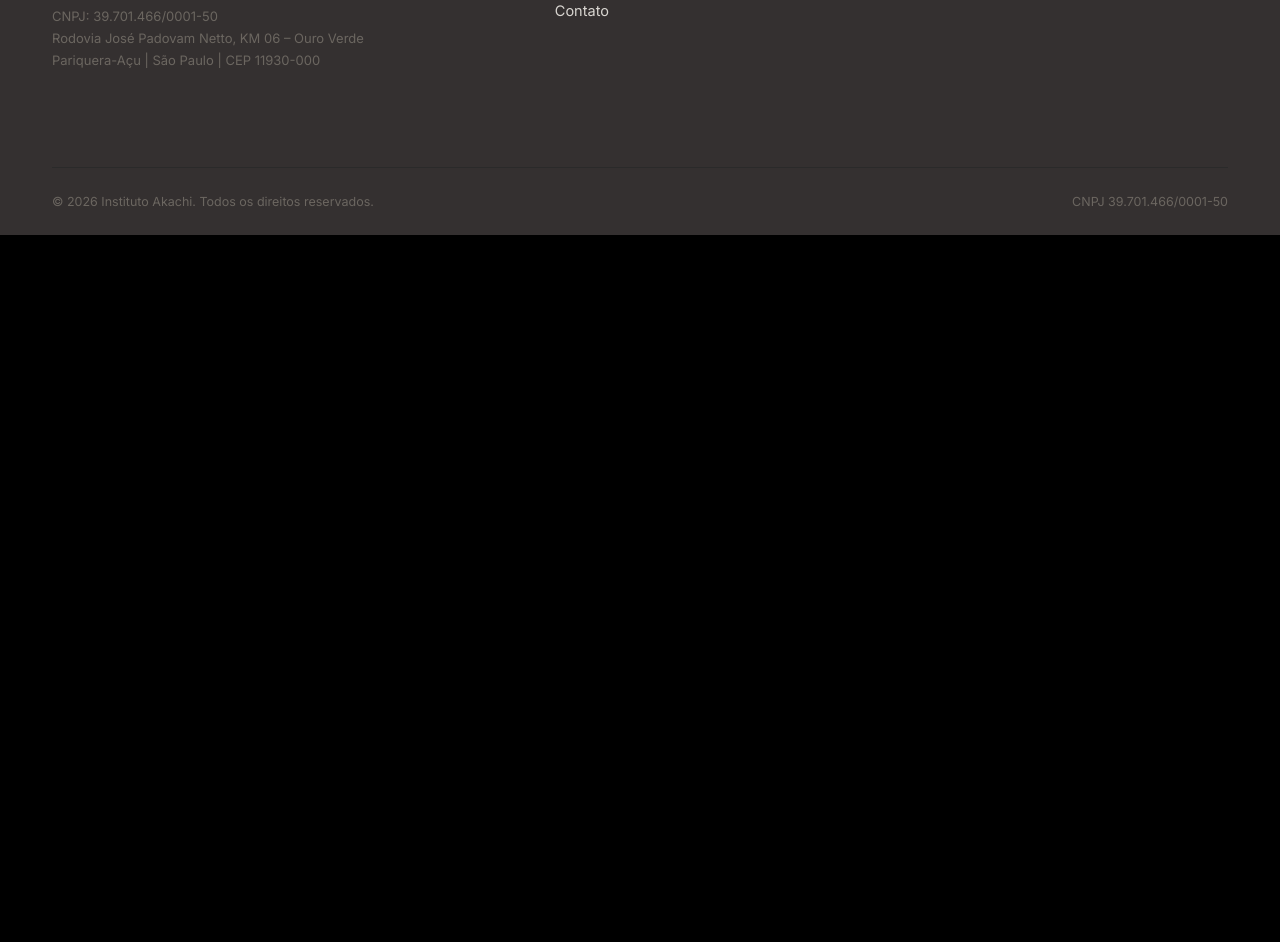
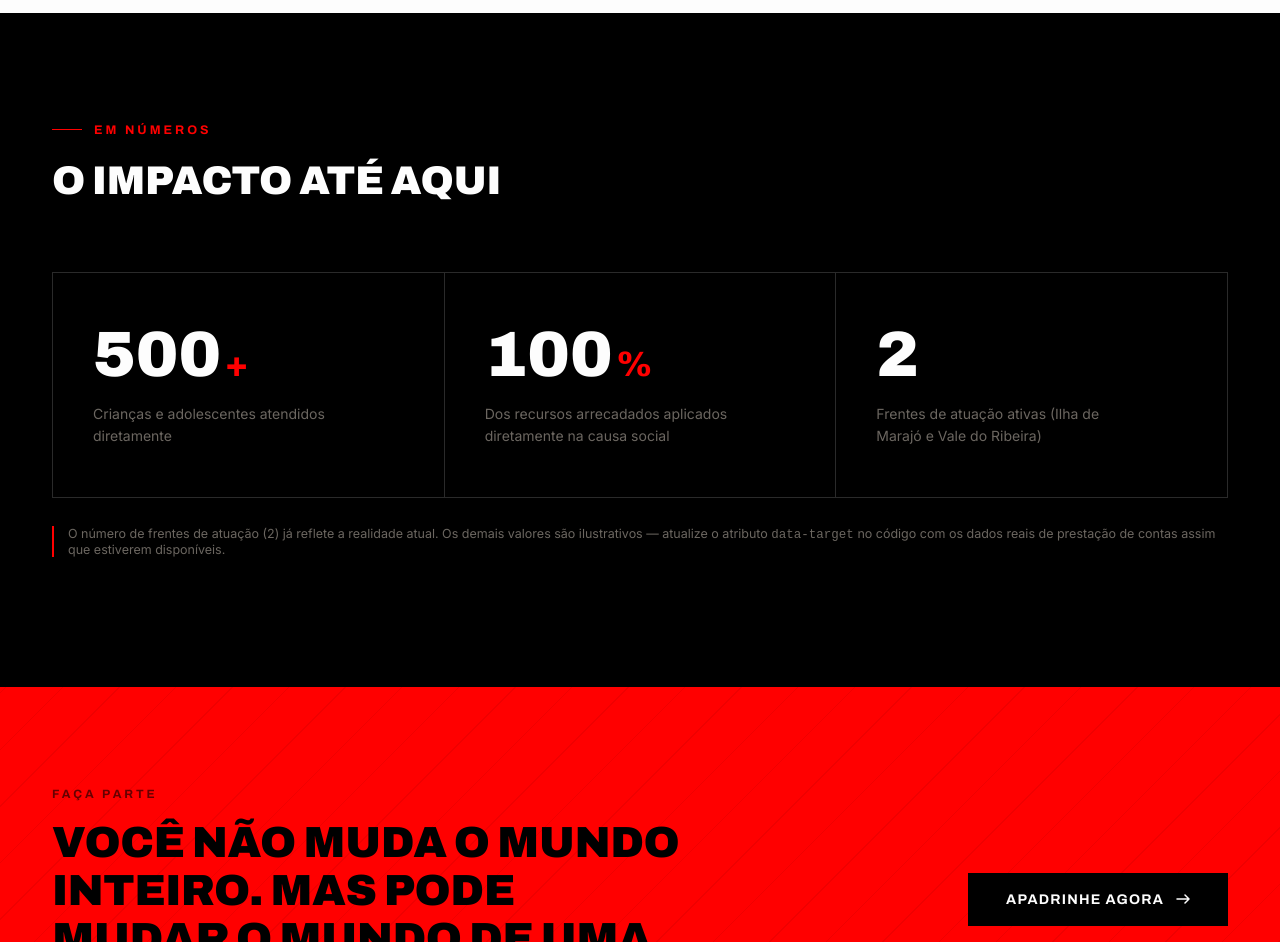
Before and after one commit to Lczin699/FielAtleta2.0, a plain HTML site: page transparencia.html in a window 1280 px wide. Shown: the part 885-1827 px from the top of the page. Before the commit the page ends 1120 px from the top, so only its background shows below. Drawn offline with Linux system fonts and the light colour scheme.

Commit message:
Pagina transparencia

```diff
--- a/css/styles.css
+++ b/css/styles.css
@@ -1165,3 +1165,73 @@
   margin-top: 18px;
   max-width: 560px;
 }
+
+/* ================= TRANSPARÊNCIA — CONTADORES ================= */
+.counters{
+  background: var(--black);
+  padding: 110px 0 130px;
+}
+
+.counters-head{
+  max-width: 620px;
+  margin-bottom: 70px;
+}
+
+.counters-head h2{
+  font-family: 'Archivo', sans-serif;
+  font-weight: 900;
+  font-size: clamp(28px, 3.2vw, 40px);
+  text-transform: uppercase;
+  letter-spacing: -0.3px;
+  margin-top: 18px;
+}
+
+.counter-grid{
+  display: grid;
+  grid-template-columns: repeat(3, 1fr);
+  gap: 1px;
+  background: var(--gray-line);
+  border: 1px solid var(--gray-line);
+}
+
+.counter{
+  background: var(--black);
+  padding: 50px 40px;
+  text-align: left;
+}
+
+.counter .value{
+  font-family: 'Archivo', sans-serif;
+  font-weight: 900;
+  font-size: clamp(44px, 5vw, 64px);
+  color: var(--white);
+  line-height: 1;
+  display: flex;
+  align-items: baseline;
+  gap: 4px;
+}
+
+.counter .value .suffix{
+  color: var(--red);
+  font-size: 0.55em;
+}
+
+.counter .label{
+  margin-top: 16px;
+  font-size: 14px;
+  color: var(--gray-mid);
+  line-height: 1.6;
+  max-width: 260px;
+}
+
+.counters-note{
+  margin-top: 28px;
+  font-size: 12.5px;
+  color: var(--gray-mid);
+  border-left: 2px solid var(--red);
+  padding-left: 14px;
+}
+
+@media (max-width: 860px){
+  .counter-grid{ grid-template-columns: 1fr; }
+}
--- a/transparencia.html
+++ b/transparencia.html
@@ -3,7 +3,8 @@
 <head>
 <meta charset="UTF-8">
 <meta name="viewport" content="width=device-width, initial-scale=1.0">
-<title>Transparência — Fiel Atleta</title>
+<title>Transparência — Instituto Akachi</title>
+<meta name="description" content="No Instituto Akachi, a transparência é um dos pilares fundamentais que direciona todas as nossas atividades.">
 <link rel="preconnect" href="https://fonts.googleapis.com">
 <link rel="preconnect" href="https://fonts.gstatic.com" crossorigin>
 <link href="https://fonts.googleapis.com/css2?family=Archivo:wght@500;700;900&family=Inter:wght@400;500;600&family=Newsreader:ital,wght@0,400;1,400;1,500&display=swap" rel="stylesheet">
@@ -22,7 +23,7 @@
         <li><a href="index.html">Home</a></li>
         <li><a href="quem-somos.html">Quem Somos</a></li>
         <li><a href="o-que-fazemos.html">O que Fazemos</a></li>
-        <li><a href="contato.html">Contato</a></li>
+        <li><a href="Contato.html">Contato</a></li>
       </ul>
       <a href="https://akachi.colabore.org/mudeofuturo/single_step" target="_blank" rel="noopener" class="btn-cta">Apadrinhe</a>
       <button class="burger" id="burgerBtn" aria-label="Abrir menu">
@@ -32,12 +33,76 @@
   </div>
 </header>
 
-<section class="soon">
+<section class="page-banner has-photo" style="background-image:url('assets/Imagem teste.jpeg')">
   <div class="wrap">
     <div class="about-eyebrow">Transparência</div>
-    <h2>Página em construção</h2>
-    <p>Estamos organizando nossos relatórios de prestação de contas e balanços para publicar aqui em breve. Enquanto isso, fale com a gente pra saber mais sobre como usamos cada contribuição.</p>
-    <a href="contato.html" class="btn-dark">Entrar em contato</a>
+    <h1>Compromisso que se mostra em números</h1>
+  </div>
+</section>
+
+<section class="content-section">
+  <div class="wrap content-grid">
+    <div class="content-side">
+      <div class="about-eyebrow">Nosso compromisso</div>
+      <h2>Um pilar, não um discurso</h2>
+    </div>
+    <div class="content-body">
+      <p class="lead">
+        No Fiel Atleta, a <b>transparência é um dos pilares fundamentais</b>
+        que direciona todas as nossas atividades.
+      </p>
+      <p>
+        É o ponto de partida para a atuação de cada membro da equipe. Nesse
+        sentido, os relatórios de transparência são uma expressão
+        <b>concreta desse compromisso</b>, tanto no âmbito interno quanto nas
+        relações com nossos associados, colaboradores e demais partes
+        interessadas.
+      </p>
+    </div>
+  </div>
+</section>
+
+<section class="counters">
+  <div class="wrap">
+    <div class="counters-head">
+      <div class="about-eyebrow">Em números</div>
+      <h2>O impacto até aqui</h2>
+    </div>
+
+    <div class="counter-grid">
+      <div class="counter">
+        <div class="value"><span class="count" data-target="500">0</span><span class="suffix">+</span></div>
+        <div class="label">Crianças e adolescentes atendidos diretamente</div>
+      </div>
+      <div class="counter">
+        <div class="value"><span class="count" data-target="100">0</span><span class="suffix">%</span></div>
+        <div class="label">Dos recursos arrecadados aplicados diretamente na causa social</div>
+      </div>
+      <div class="counter">
+        <div class="value"><span class="count" data-target="2">0</span><span class="suffix"></span></div>
+        <div class="label">Frentes de atuação ativas (Ilha de Marajó e Vale do Ribeira)</div>
+      </div>
+    </div>
+
+    <p class="counters-note">
+      O número de frentes de atuação (2) já reflete a realidade atual. Os
+      demais valores são ilustrativos — atualize o atributo <code>data-target</code>
+      no código com os dados reais de prestação de contas assim que
+      estiverem disponíveis.
+    </p>
+  </div>
+</section>
+
+<section class="donate-banner">
+  <div class="wrap donate-inner">
+    <div class="donate-copy">
+      <div class="tag">Faça parte</div>
+      <h2>Você não muda o mundo inteiro. Mas pode mudar o mundo de uma criança.</h2>
+    </div>
+    <a href="https://akachi.colabore.org/mudeofuturo/single_step" target="_blank" rel="noopener" class="btn-invert">
+      Apadrinhe agora
+      <svg width="14" height="10" viewBox="0 0 14 10" fill="none"><path d="M1 5H13M13 5L9 1M13 5L9 9" stroke="currentColor" stroke-width="1.5" stroke-linecap="round" stroke-linejoin="round"/></svg>
+    </a>
   </div>
 </section>
 
@@ -46,9 +111,9 @@
     <div class="footer-top">
       <div class="footer-brand">
         <a href="index.html" class="logo">
-      <img src="assets/Logo Fiel Atleta.png" alt="Fiel Atleta">
-      <span class="logo-wordmark"><span class="name">Fiel Atleta</span><span class="tag">Oficial</span></span>
-    </a>
+          <img src="assets/Logo Fiel Atleta.png" alt="Fiel Atleta">
+          <span class="logo-wordmark"><span class="name">Fiel Atleta</span><span class="tag">Oficial</span></span>
+        </a>
         <p>Talvez você não possa mudar o mundo inteiro. Mas pode mudar o mundo de uma criança. E isso muda tudo.</p>
         <p class="cnpj">
           CNPJ: 39.701.466/0001-50<br>
@@ -64,7 +129,7 @@
           <li><a href="quem-somos.html">Quem Somos</a></li>
           <li><a href="o-que-fazemos.html">O que Fazemos</a></li>
           <li><a href="transparencia.html">Transparência</a></li>
-          <li><a href="contato.html">Contato</a></li>
+          <li><a href="Contato.html">Contato</a></li>
         </ul>
       </div>
 
@@ -96,6 +161,38 @@
   const burger = document.getElementById('burgerBtn');
   const navLinks = document.getElementById('navLinks');
   burger.addEventListener('click', () => navLinks.classList.toggle('open'));
+
+  // Contadores animados — sobem de 0 até o valor real quando entram na tela
+  (function(){
+    const counters = document.querySelectorAll('.count');
+    if (!counters.length) return;
+
+    function animateCount(el){
+      const target = parseInt(el.dataset.target, 10) || 0;
+      const duration = 1600;
+      const start = performance.now();
+
+      function tick(now){
+        const progress = Math.min((now - start) / duration, 1);
+        const eased = 1 - Math.pow(1 - progress, 3);
+        el.textContent = Math.floor(eased * target);
+        if (progress < 1) requestAnimationFrame(tick);
+        else el.textContent = target;
+      }
+      requestAnimationFrame(tick);
+    }
+
+    const observer = new IntersectionObserver((entries) => {
+      entries.forEach(entry => {
+        if (entry.isIntersecting){
+          animateCount(entry.target);
+          observer.unobserve(entry.target);
+        }
+      });
+    }, { threshold: 0.4 });
+
+    counters.forEach(c => observer.observe(c));
+  })();
 </script>
 
 </body>
```
Also changed, not shown: Contato.html (+1 -1 lines), index.html (+1 -1 lines), o-que-fazemos.html (+1 -1 lines), quem-somos.html (+1 -1 lines).
